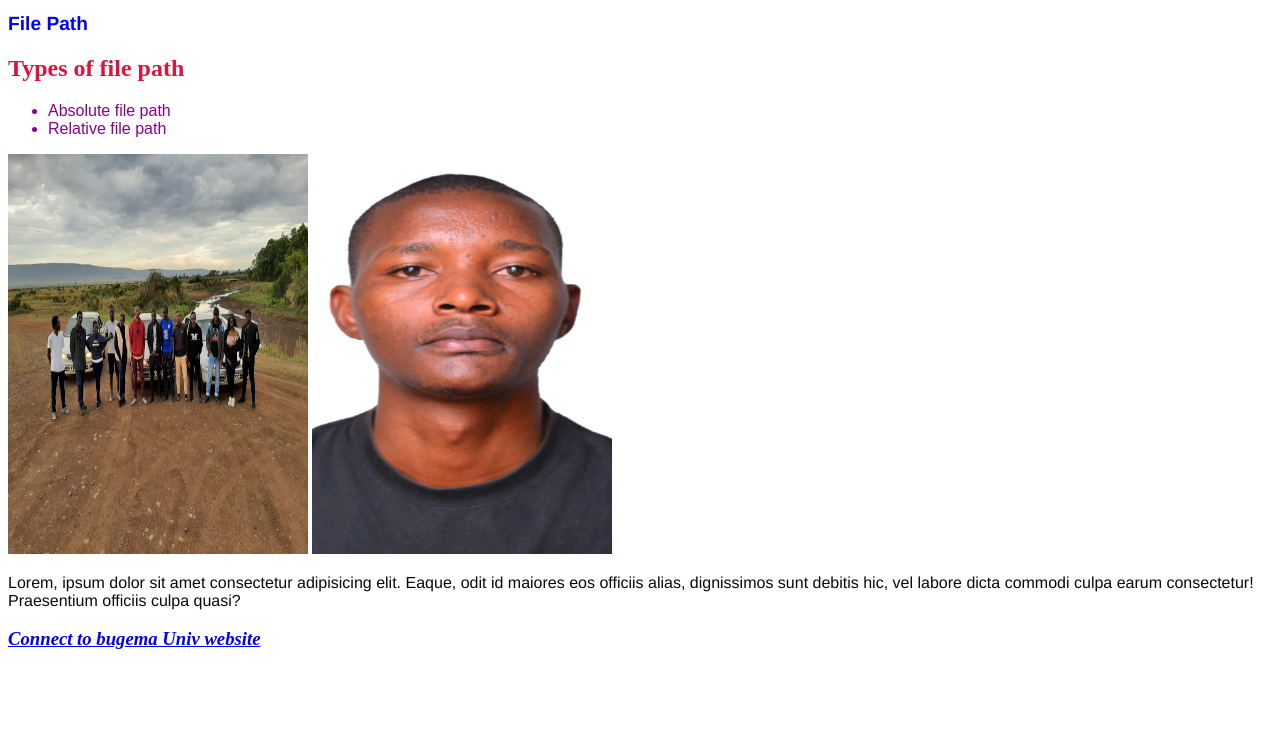
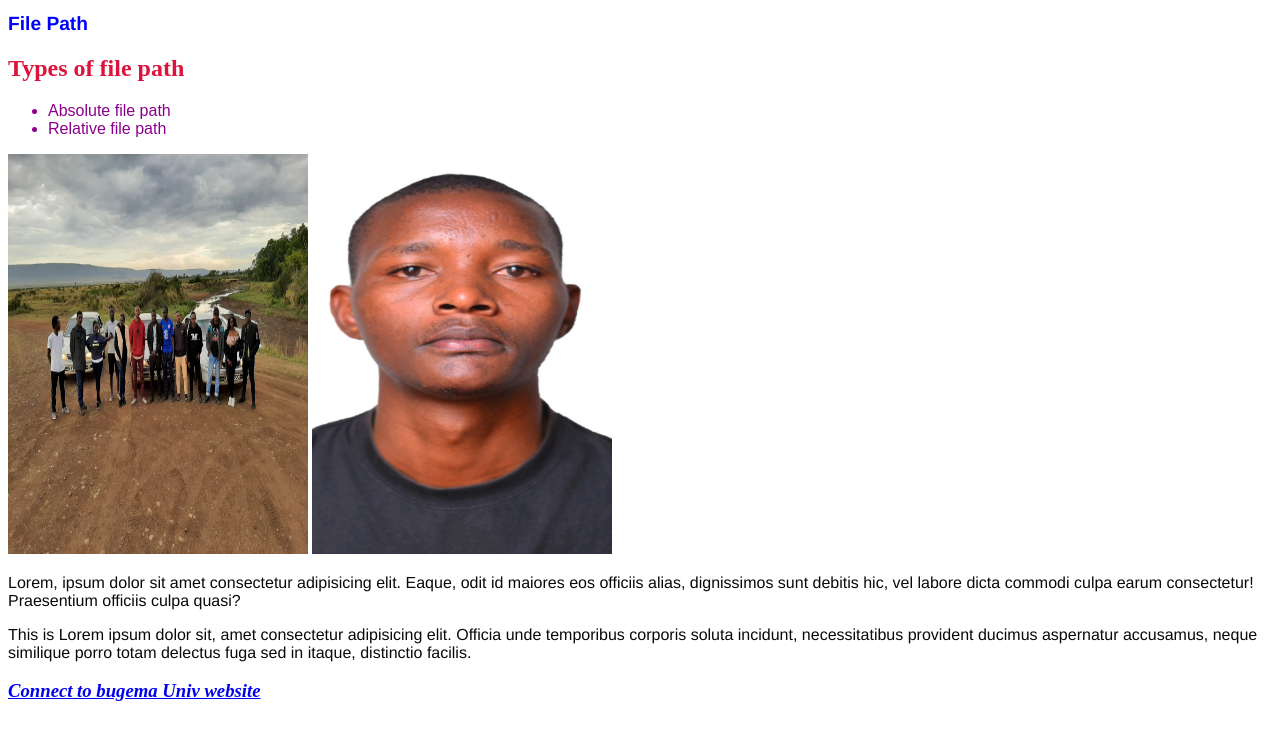
Before and after one commit to AnyonaKevin/file-paths, a plain HTML site: page index.html in a window 1280 px wide. Drawn offline with Linux system fonts and the light colour scheme.

Commit message:
re committed

```diff
--- a/index.html
+++ b/index.html
@@ -18,7 +18,7 @@
     <img src="Images/274f0d94f74848bd1a270d0aaafb177b.jpg">
 
     <p id="pstyles">Lorem, ipsum dolor sit amet consectetur adipisicing elit. Eaque, odit id maiores eos officiis alias, dignissimos sunt debitis hic, vel labore dicta commodi culpa earum consectetur! Praesentium officiis culpa quasi?</p>
-
+<P>This is Lorem ipsum dolor sit, amet consectetur adipisicing elit. Officia unde temporibus corporis soluta incidunt, necessitatibus provident ducimus aspernatur accusamus, neque similique porro totam delectus fuga sed in itaque, distinctio facilis.</P>
    <h3><a href="https://bugemauniv.ac.ug/">Connect to bugema Univ website</a></h3>
 </body>
 </html>
```
